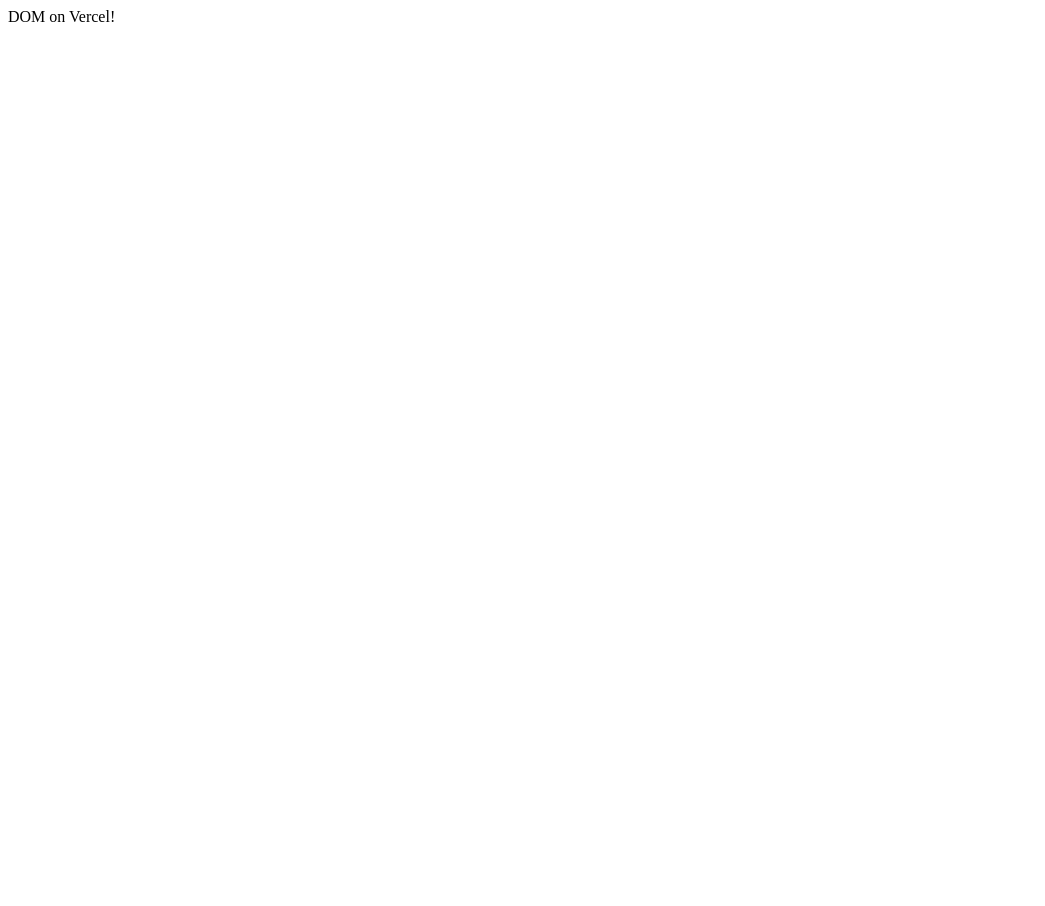
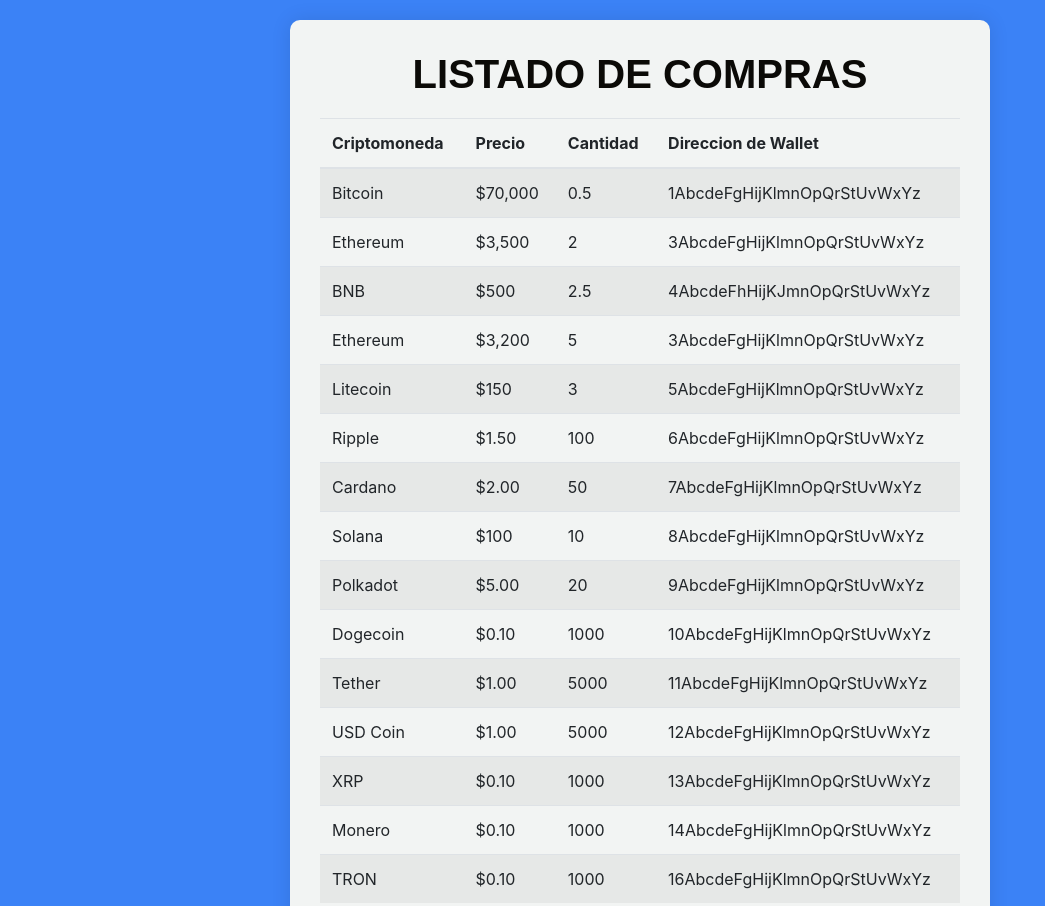
Before and after one commit to iaw-2024/francofeuilles-2-js, a website: page public/dom/index.html in a window 1280 px wide. Shown: the top 906 px of the page, without its empty margins (0-1045 px from the left). Before the commit the page ends 800 px from the top, so only its background shows below. Drawn offline with nearby package versions, Linux system fonts and the light colour scheme.

Commit message:
Agrega implementación con DOM y algunas correcciones de la parte de Express

```diff
--- /dev/null
+++ b/public/dom/data-loader.js
@@ -0,0 +1,43 @@
+function cargarDatosEnTabla(compras) {
+    // Obtener la tabla
+    var cryptoTable = document.getElementById('cryptoTable');
+    var tbody = cryptoTable.getElementsByTagName('tbody')[0];
+
+    iterarCompras(compras, tbody);
+}
+
+function iterarCompras(compras, tbody) {
+    compras.forEach(function(compra) {
+        agregarCompraATabla(compra, tbody);
+    });
+}
+
+function agregarCompraATabla(compra, tbody) {
+    // Crear una nueva fila de tabla
+    var newRow = document.createElement('tr');
+
+    // Agregar celdas para cada propiedad
+    agregarCelda(newRow, compra.criptomoneda);
+    agregarCelda(newRow, compra.precio);
+    agregarCelda(newRow, compra.cantidad);
+    agregarCelda(newRow, compra.direccion);
+
+    // Agregar la fila a la tabla
+    tbody.appendChild(newRow);
+}
+
+function agregarCelda(fila, contenido) {
+    var cell = document.createElement('td');
+    cell.textContent = contenido;
+    fila.appendChild(cell);
+}
+
+// Esperar a que el documento esté cargado completamente
+document.addEventListener("DOMContentLoaded", function() {
+    // Verificar si el arreglo 'compras' está definido en el contexto global
+    if (typeof compras !== 'undefined') {
+        cargarDatosEnTabla(compras);
+    } else {
+        console.error("El arreglo 'compras' no está definido en el contexto global.");
+    }
+});
--- /dev/null
+++ b/public/dom/data.js
@@ -0,0 +1,92 @@
+const compras = [
+    {
+        criptomoneda: "Bitcoin",
+        precio: "$70,000",
+        cantidad: 0.5,
+        direccion: "1AbcdeFgHijKlmnOpQrStUvWxYz"
+    },
+    {
+        criptomoneda: "Ethereum",
+        precio: "$3,500",
+        cantidad: 2,
+        direccion: "3AbcdeFgHijKlmnOpQrStUvWxYz"
+    },
+    {
+        criptomoneda: "BNB",
+        precio: "$500",
+        cantidad: 2.5,
+        direccion: "4AbcdeFhHijKJmnOpQrStUvWxYz"
+    },
+    {
+        criptomoneda: "Ethereum",
+        precio: "$3,200",
+        cantidad: 5,
+        direccion: "3AbcdeFgHijKlmnOpQrStUvWxYz"
+    },
+    {
+        criptomoneda: "Litecoin",
+        precio: "$150",
+        cantidad: 3,
+        direccion: "5AbcdeFgHijKlmnOpQrStUvWxYz"
+    },
+    {
+        criptomoneda: "Ripple",
+        precio: "$1.50",
+        cantidad: 100,
+        direccion: "6AbcdeFgHijKlmnOpQrStUvWxYz"
+    },
+    {
+        criptomoneda: "Cardano",
+        precio: "$2.00",
+        cantidad: 50,
+        direccion: "7AbcdeFgHijKlmnOpQrStUvWxYz"
+    },
+    {
+        criptomoneda: "Solana",
+        precio: "$100",
+        cantidad: 10,
+        direccion: "8AbcdeFgHijKlmnOpQrStUvWxYz"
+    },
+    {
+        criptomoneda: "Polkadot",
+        precio: "$5.00",
+        cantidad: 20,
+        direccion: "9AbcdeFgHijKlmnOpQrStUvWxYz"
+    },
+    {
+        criptomoneda: "Dogecoin",
+        precio: "$0.10",
+        cantidad: 1000,
+        direccion: "10AbcdeFgHijKlmnOpQrStUvWxYz"
+    },
+    {
+        criptomoneda: "Tether",
+        precio: "$1.00",
+        cantidad: 5000,
+        direccion: "11AbcdeFgHijKlmnOpQrStUvWxYz"
+    },
+    {
+        criptomoneda: "USD Coin",
+        precio: "$1.00",
+        cantidad: 5000,
+        direccion: "12AbcdeFgHijKlmnOpQrStUvWxYz"
+    },
+    {
+        criptomoneda: "XRP",
+        precio: "$0.10",
+        cantidad: 1000,
+        direccion: "13AbcdeFgHijKlmnOpQrStUvWxYz"
+    },
+    {
+        criptomoneda: "Monero",
+        precio: "$0.10",
+        cantidad: 1000,
+        direccion: "14AbcdeFgHijKlmnOpQrStUvWxYz"
+    },
+    {
+        criptomoneda: "TRON",
+        precio: "$0.10",
+        cantidad: 1000,
+        direccion: "16AbcdeFgHijKlmnOpQrStUvWxYz"
+    }
+]
--- a/public/dom/index.html
+++ b/public/dom/index.html
@@ -1 +1,35 @@
-DOM on Vercel!
+<!DOCTYPE html>
+<html lang="es">
+<head>
+    <meta charset="UTF-8">
+    <meta name="viewport" content="width=device-width, initial-scale=1.0">
+    <title>Listado de Compras de Criptomonedas</title>
+    <link href="https://stackpath.bootstrapcdn.com/bootstrap/4.5.2/css/bootstrap.min.css" rel="stylesheet">
+    <link rel="stylesheet" href="../express/style.css"> <!-- Utilizo el mismo style.css de la solucion de Express -->
+</head>
+<body>
+    <div class="centered-table">
+        <div class="table-container table-striped table-responsive">
+            <h1>LISTADO DE COMPRAS</h1>
+            <table id="cryptoTable" class="table">
+                <thead>
+                    <tr>
+                        <th>Criptomoneda</th>
+                        <th>Precio</th>
+                        <th>Cantidad</th>
+                        <th>Direccion de Wallet</th>
+                    </tr>
+                </thead>
+                <tbody>
+                </tbody>
+            </table>
+        </div>
+    </div>
+
+    <script src="https://code.jquery.com/jquery-3.5.1.slim.min.js"></script>
+    <script src="https://cdn.jsdelivr.net/npm/@popperjs/core@2.5.4/dist/umd/popper.min.js"></script>
+    <script src="https://stackpath.bootstrapcdn.com/bootstrap/4.5.2/js/bootstrap.min.js"></script>
+    <script src="../dom/data.js"></script>
+    <script src="../dom/data-loader.js"></script><!-- Aquí se incluye el archivo data-loader.js para manipular el DOM -->
+</body>
+</html>
```
Also changed, not shown: public/express/data-loader.js (+4 -4 lines), public/express/index.html (+1 -0 lines).
